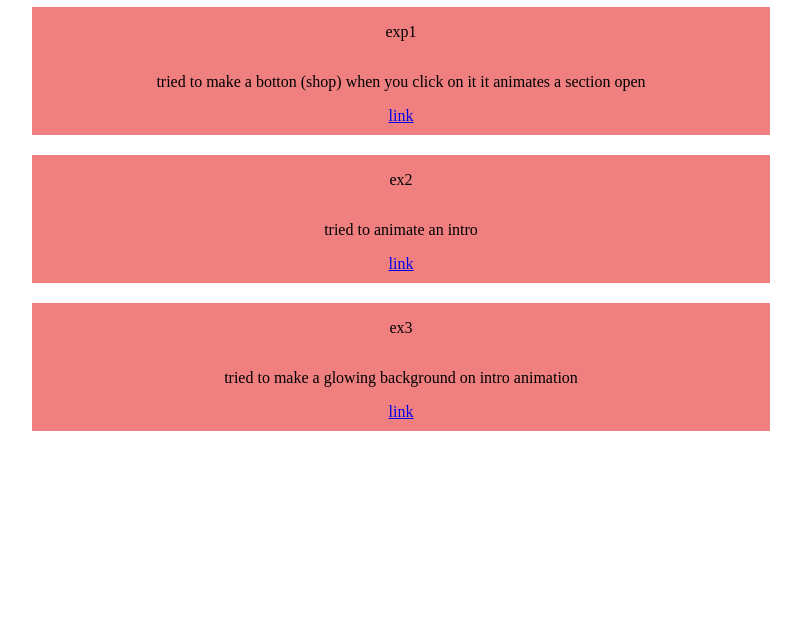
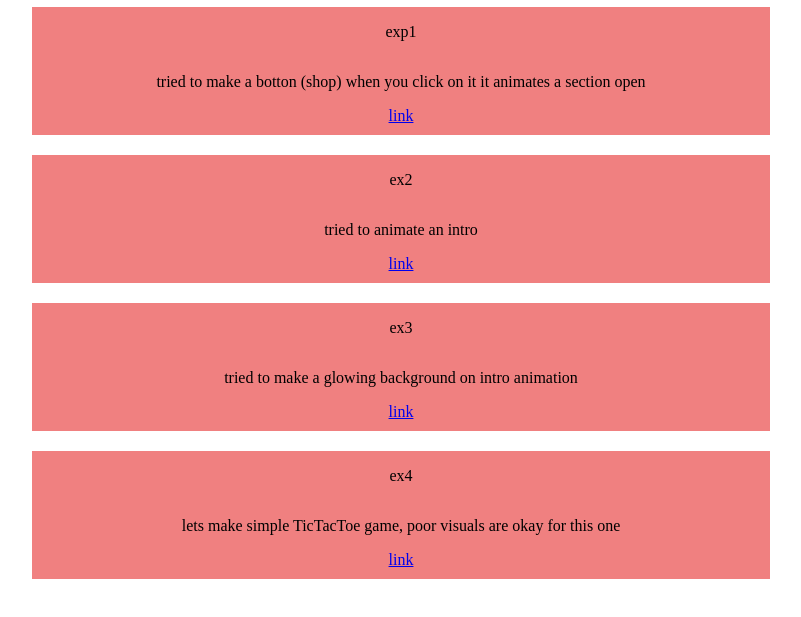
Before and after one commit to karanius/karanius.github.io, a plain HTML site: page Recommended-Homework/pages/experiments.html in a window 1280 px wide. Shown: the part 125-742 px from the top of the page, without its empty margins (239-1040 px from the left). Drawn offline with Linux system fonts and the light colour scheme.

Commit message:
adding the tictactoe link

```diff
--- a/Recommended-Homework/pages/experiments.html
+++ b/Recommended-Homework/pages/experiments.html
@@ -28,6 +28,11 @@
             <p>tried to make a glowing background on intro animation</p>
             <a href="../../experiments/ex3/index.html">link</a>
         </div>
+        <div class="ex">
+                <p>ex4</p>
+                <p>lets make simple TicTacToe game, poor visuals are okay for this one</p>
+                <a href="../../experiments/TicTacToe/index.html">link</a>
+            </div>
     </div>
 </body>
 </html>
```
